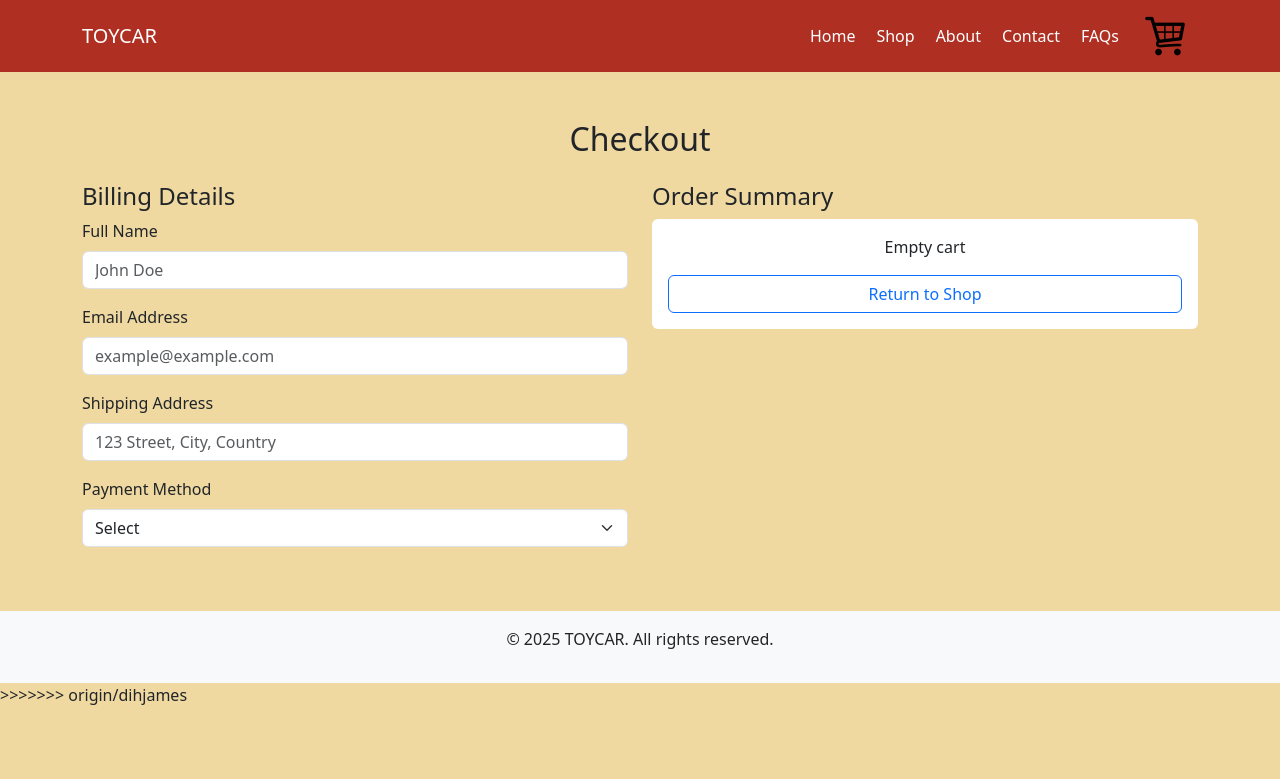
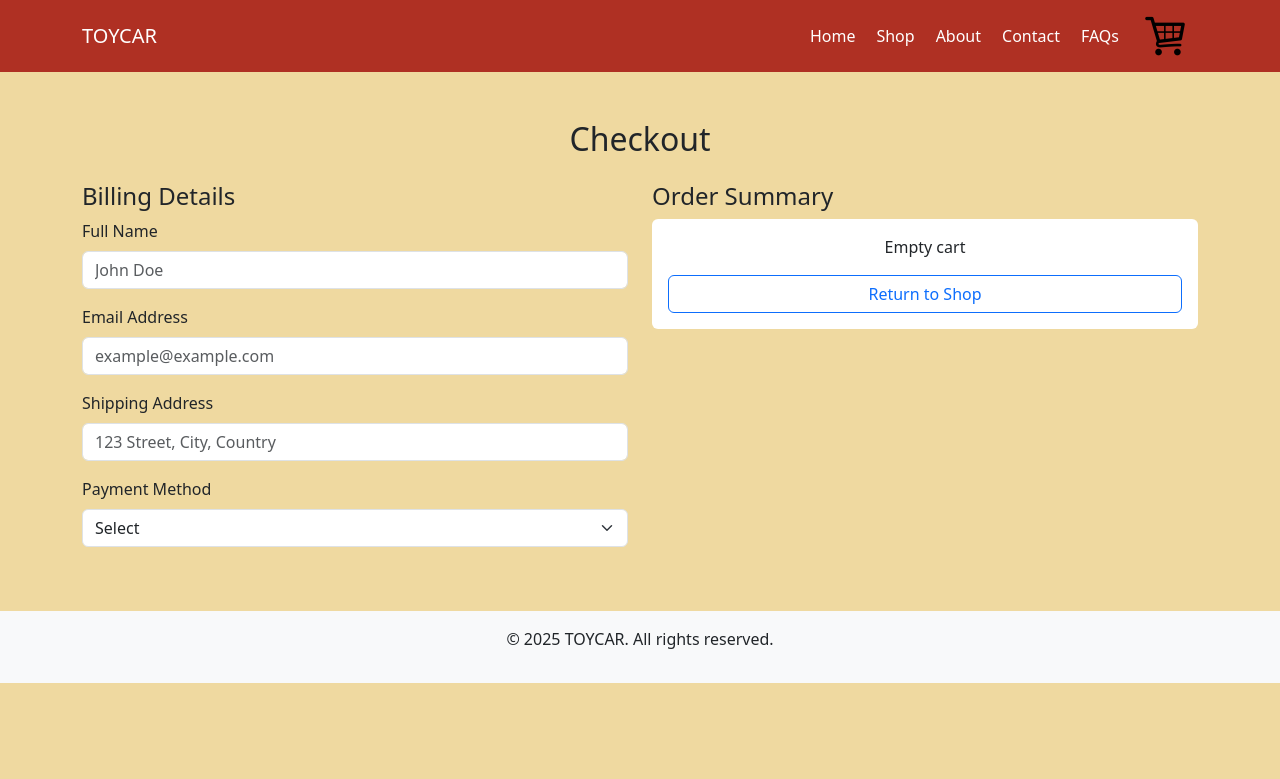
Before and after one commit to ismluzj27/toycar, a Django app: page /checkout/ in a window 1280 px wide. Shown: the top 779 px of the page. Run offline with Django 5.2, Linux system fonts and the light colour scheme; the visitor is signed in with stand-in values (Sample User, id 1); data that the repository does not hold is empty; parts of the project's set-up code (start-up, migrations or seed data) failed here and were passed over.

Commit message:
remove silly vanilly

```diff
--- a/toycar/templates/checkout.html
+++ b/toycar/templates/checkout.html
@@ -110,6 +110,5 @@
 <!-- Footer -->
 {% include 'footer.html' %}
 <script src="https://cdn.jsdelivr.net/npm/bootstrap@5.3.0/dist/js/bootstrap.bundle.min.js"></script>
->>>>>>> origin/dihjames
 </body>
 </html>
```
